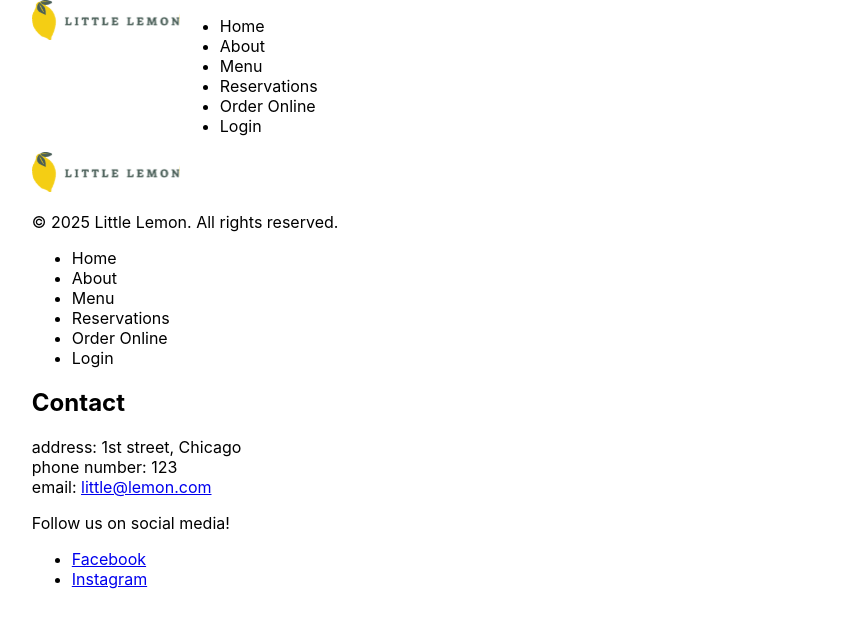
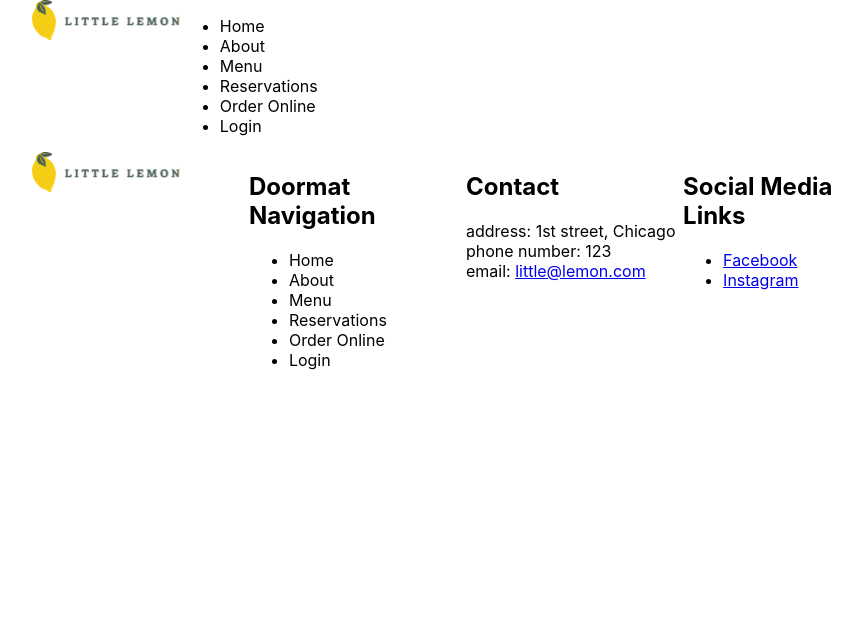
Before and after one commit to mw-5/little-lemon, a React (Create React App) app: page / in a window 1280 px wide. Shown: the top 626 px of the page, without its empty margins (174-1036 px from the left). Built offline with nearby package versions, Linux system fonts and the light colour scheme.

Commit message:
feat: Add grid to footer

```diff
--- /dev/null
+++ b/src/features/Footer/Footer.css
@@ -0,0 +1,4 @@
+footer {
+    display: grid;
+    grid-template-columns: repeat(4, 1fr);
+}
--- a/src/features/Footer/Footer.jsx
+++ b/src/features/Footer/Footer.jsx
@@ -1,12 +1,13 @@
 import logo from '../../assets/Logo.svg';
 import { Nav } from '../../features/Nav/Nav';
+import './Footer.css';
 
 export const Footer = () => {
     return (
         <footer>
             <img src={logo} alt="Little Lemon Logo" />
-            <p>&copy; 2025 Little Lemon. All rights reserved.</p>
             <section>
+                <h2>Doormat Navigation</h2>
                 <Nav />
             </section>
             <section>
@@ -18,7 +19,7 @@ export const Footer = () => {
                 </p>
             </section>
             <section>
-                <p>Follow us on social media!</p>
+                <h2>Social Media Links</h2>
                 <nav>
                     <ul>
                         <li><a href='https://www.facebook.com'>Facebook</a></li>
```
